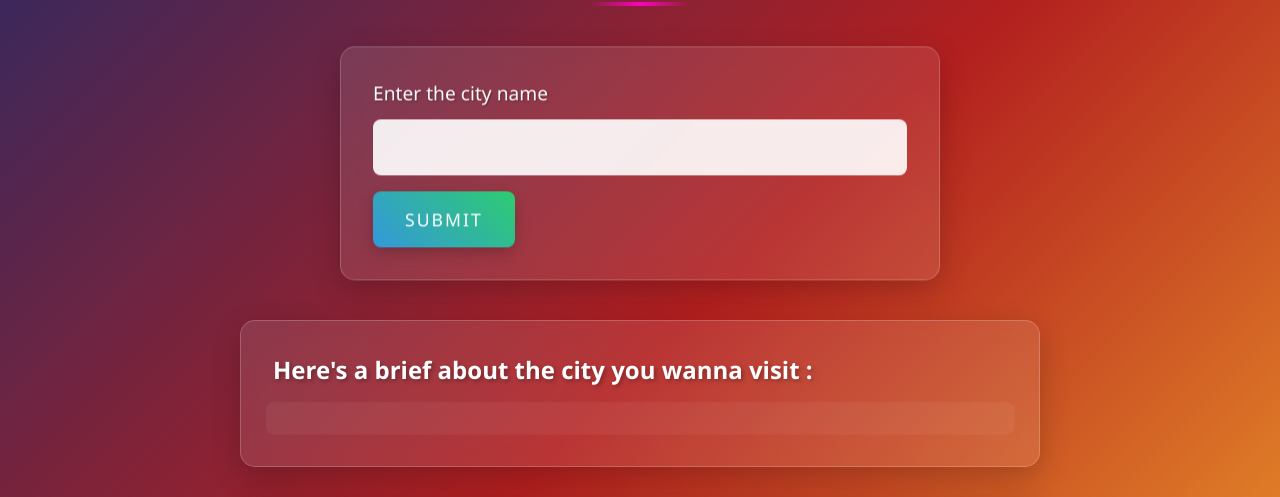
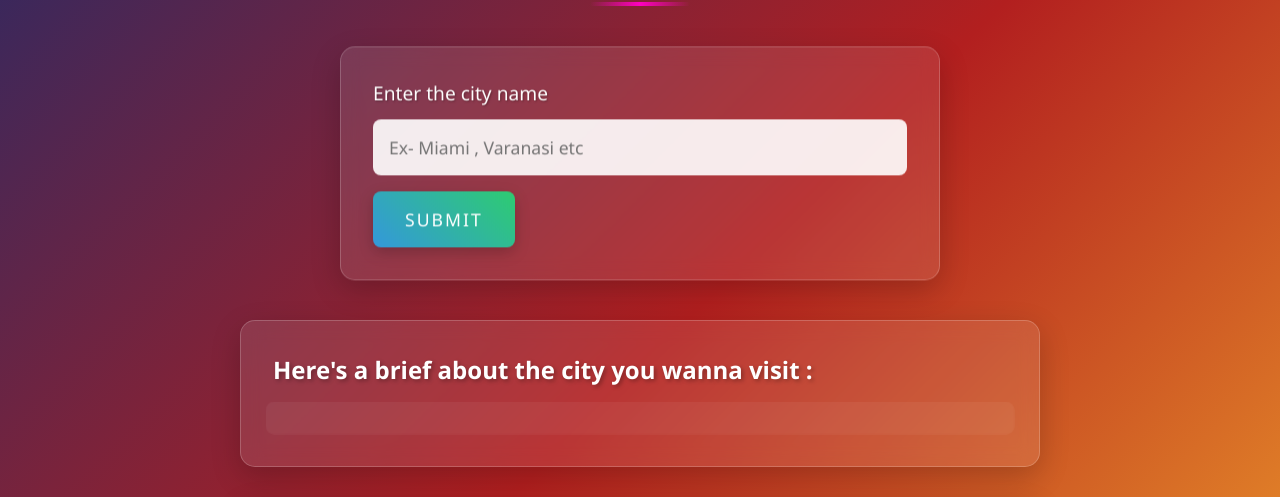
Before and after one commit to mahirabidi12/ExploreTheCityYouWannaVisit, a plain HTML site: page index.html in a window 1280 px wide. Shown: the part 282-779 px from the top of the page. Drawn offline with Linux system fonts and the light colour scheme.

Commit message:
Placeholder at input space

```diff
--- a/index.html
+++ b/index.html
@@ -12,7 +12,7 @@
 
     <form id="interface">
         <label for="cityName">Enter the city name</label>
-        <input type="text" id="cityName">
+        <input type="text" id="cityName" placeholder="Ex- Miami , Varanasi etc">
         <input type="submit">
     </form>
 
```
